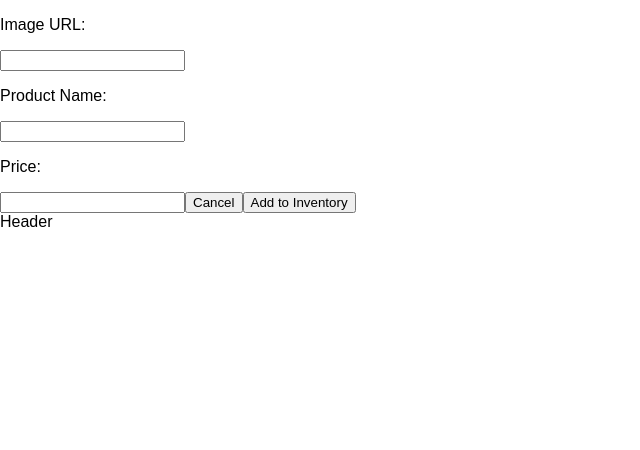
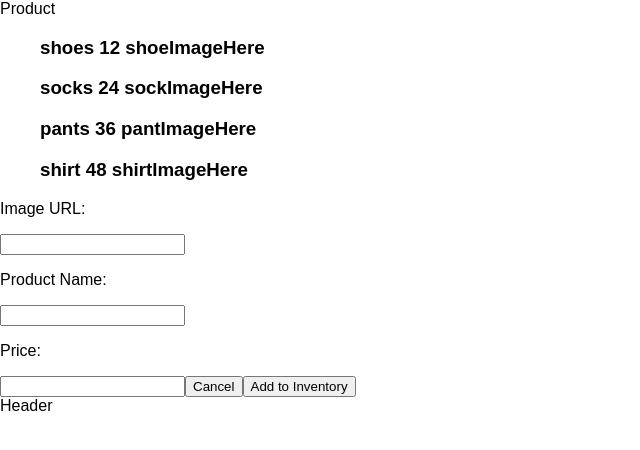
Before and after one commit to zacklamoreaux/shelfie, a React (Create React App) app: page / in a window 1280 px wide. Shown: the top 450 px of the page, without its empty margins (0-640 px from the left). Built offline with nearby package versions, Linux system fonts and the light colour scheme.

Commit message:
products showing

```diff
--- a/src/App.js
+++ b/src/App.js
@@ -32,7 +32,7 @@ class App extends Component {
           imageUrl: 'shirtImageHere'
         }]
     }
-    console.log(this.state.inventory)
+    // console.log(this.state.inventory)
   }
 
 
--- a/src/Components/Dashboard/Dashboard.js
+++ b/src/Components/Dashboard/Dashboard.js
@@ -8,13 +8,14 @@ export default class Dashboard extends Component {
     }
 
     render() {
-      const list = this.props.inventory.map( (product) => {
-        <li>{product.name}</li>
+      const list = this.props.inventory.map( (product, index) => {
+        return (
+          <h3 key={index}> {product.name} {product.price} {product.imageUrl} </h3>
+        )
       })
-      console.log({list})
       return (
         <div>
-          <Product  />
+          <Product />
           <ul>{list}</ul>
         </div>
       )
--- a/src/Components/Product/Product.js
+++ b/src/Components/Product/Product.js
@@ -3,7 +3,7 @@ import React, { Component } from 'react'
 export default function Product(props) {
   return (
     <div>
-
+      Product
     </div>
   )
 }
```
